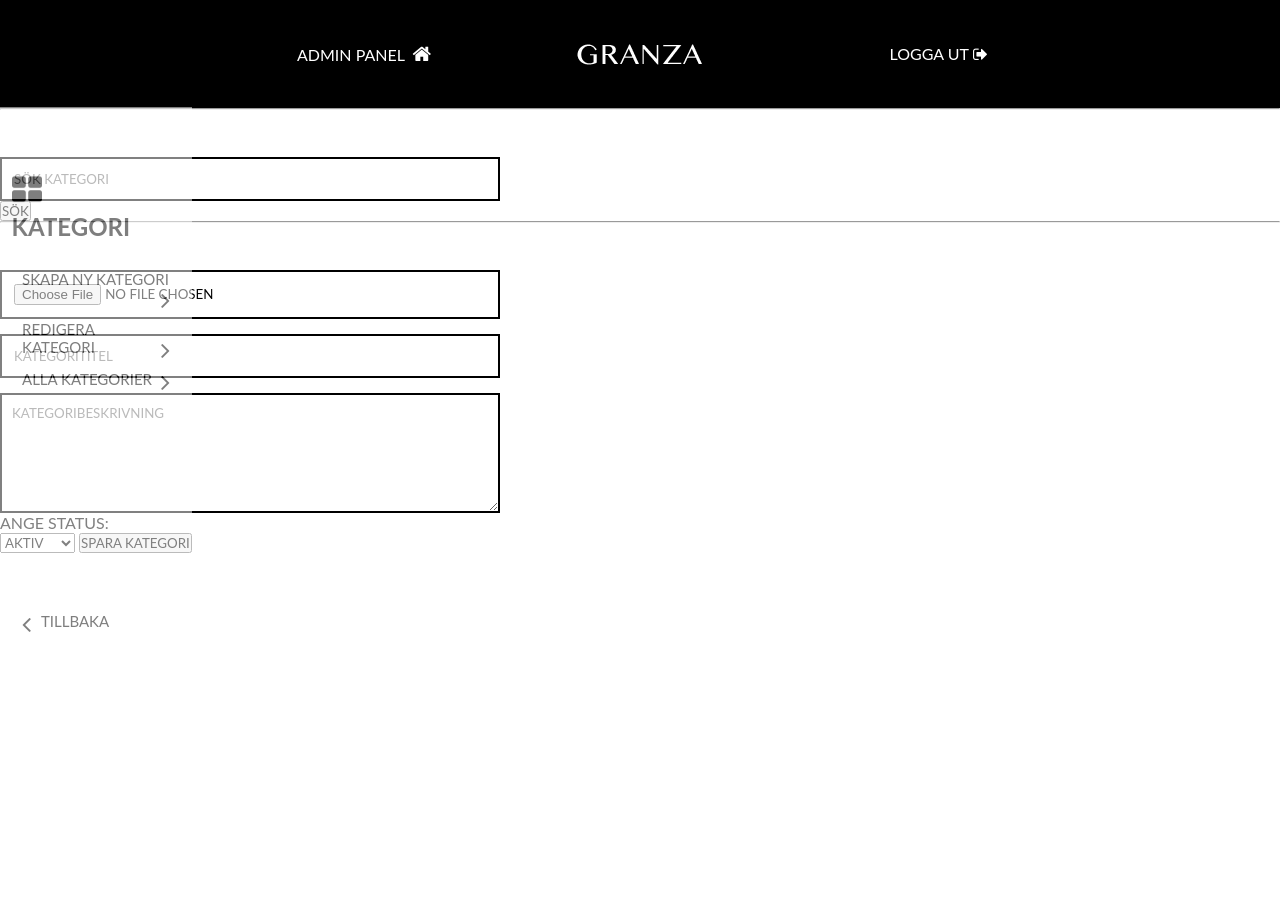
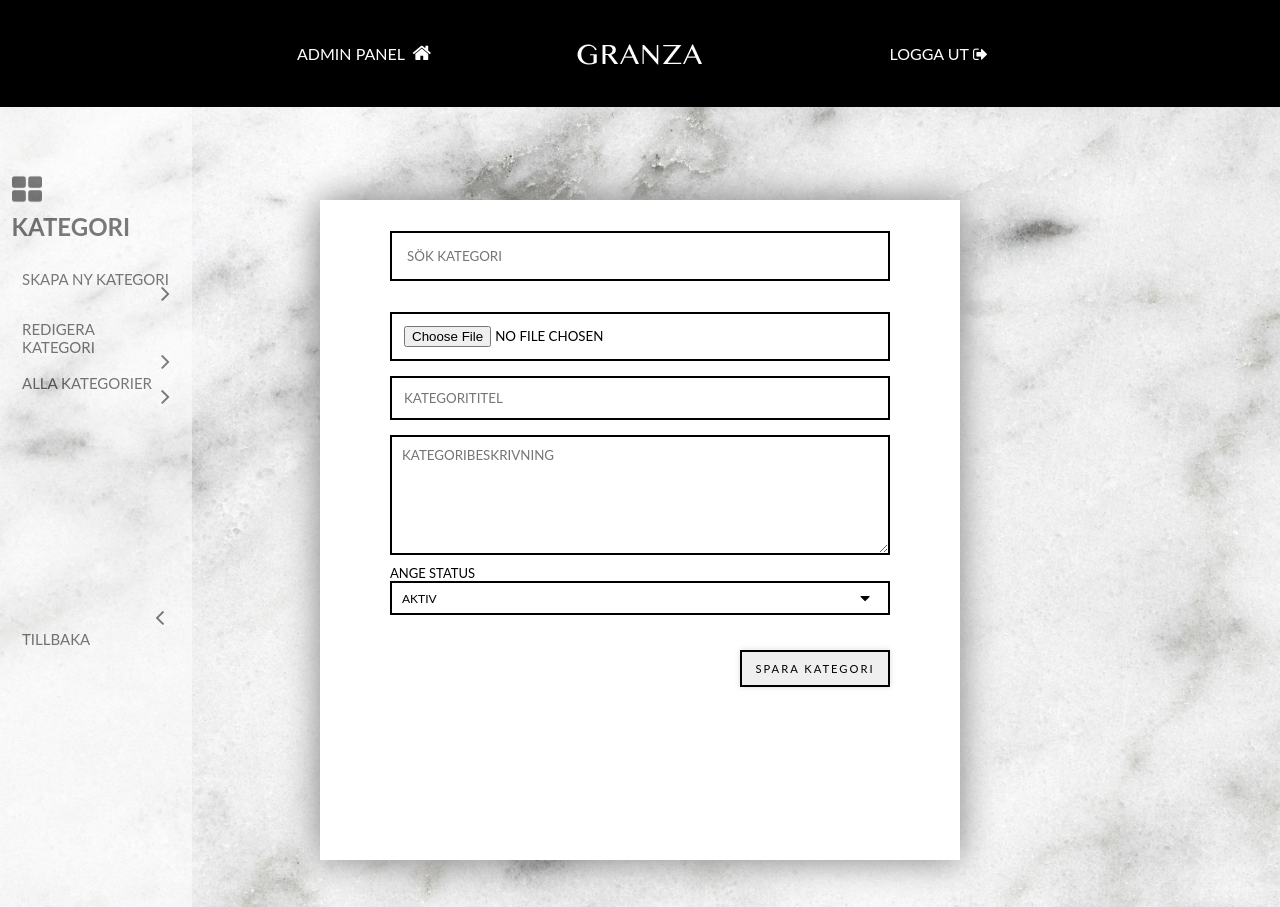
Before and after one commit to nicholkaren/granza, a PHP site: the page made by templates/edit_cat_tpl.php in a window 1280 px wide. Before the commit the page ends 632 px from the top, so only its background shows below. Run offline with PHP 8.4, Linux system fonts and the light colour scheme; the template is opened without the code that fills it, so the values that code supplies are empty.

Commit message:
admin redigera kategori klar

```diff
--- a/controllers/categories_list_controller.php
+++ b/controllers/categories_list_controller.php
@@ -1,4 +1,5 @@
 <?php
+// här hämstas alla kategorier oavsett om dem är aktiva eller inaktiva.
 
 include('meny_controller.php');
 
--- a/controllers/category_controller.php
+++ b/controllers/category_controller.php
@@ -3,7 +3,7 @@ $pagecontent = new stdClass;
 include('meny_controller.php');
 
 if (isset($_GET['id'])) {
-	// SQL för att hämta produkter från en kategori
+	// SQL för att hämta alla kategorier.
 	$sql = "SELECT DISTINCT category.category_id, category.img_url as cat_img,
 			category.description as cat_desc,
 			category.title as cat_title,
@@ -44,7 +44,7 @@ while ($product = $stmt->fetch(PDO::FETCH_ASSOC) ) {
 		$pagecontent->category['img'] = $theLastProduct['cat_img'];
 		$pagecontent->category['desc'] = $theLastProduct['cat_desc'];
 		$pagecontent->category['title'] = $theLastProduct['cat_title'];
-		//spara $product i $theLastProduct för att det skall finnas kvar när while loopen är körd och $product då blir false.
+		//sparar $product i $theLastProduct för att det ska finnas kvar när while loopen är körd och $product då blir false.
 
 
 if (is_null($theLastProduct)) {
--- /dev/null
+++ b/css/admin_edit_cat.css
@@ -0,0 +1,215 @@
+/* Bakgrundsbild - marmor */
+
+img.background {
+    width: 100%;
+    height: 900px;
+    position: relative;
+    z-index: -1;
+}
+
+/*Vit canvas*/
+
+div.edit_cat {
+    position: absolute;
+    top: 25%;
+    right: 0;
+    left: 0;
+    margin-right: auto;
+    margin-left: auto;
+    width: 50%;
+    background-color: white;
+    height: 660px;
+    -moz-box-shadow: 0 0 35px grey;
+    -webkit-box-shadow: 0 0 35px grey;
+    box-shadow: 0 0 35px grey;
+}
+
+/*SUCCESS Feedback på ifall produkten matats in*/
+
+p#p-success {
+    padding-top: 10px;
+    color: limegreen;
+    font-size: 20px;
+}
+
+/*ERROR Feedback på ifall produkten matats in*/
+
+p#p-error {
+    color: red;
+    font-size: 20px;
+}
+
+/*Sid titel*/
+
+h1#add-cat-h1 {
+    position: absolute;
+    top: -15%;
+    right: 0;
+    left: 0;
+    font-size: 40px;
+    padding: 10px;
+    text-align: center;
+    color: white;
+}
+
+/*Sökfältet*/
+
+.container-4 {
+    overflow: hidden;
+    width: 100%;
+    vertical-align: middle;
+    white-space: nowrap;
+}
+
+.container-4 input#search {
+    width: 100%;
+    height: 50px;
+    background: transparent;
+    border: black 2px solid;
+    font-size: 10pt;
+    float: left;
+    color: black;
+    padding-left: 15px;
+}
+
+.container-4 input#search:focus {
+    background: lightgrey;
+}
+
+.container-4 button.icon {
+    border: 2px solid black;
+    border-bottom: 1px solid black;
+    border-top: 1px solid black;
+    background: white;
+    height: 48px;
+    width: 49px;
+    color: black;
+    opacity: 0;
+    font-size: 10pt;
+    margin-top: 16px;
+
+    -webkit-transition: all .55s ease;
+    -moz-transition: all .55s ease;
+    -ms-transition: all .55s ease;
+    -o-transition: all .55s ease;
+    transition: all .55s ease;
+}
+
+.container-4:hover button.icon,
+.container-4:active button.icon,
+.container-4:focus button.icon {
+    outline: green;
+    opacity: 1;
+    margin-left: -50px;
+}
+
+.container-4:hover button.icon:hover {
+    background: white;
+}
+
+/*Produkt bild*/
+
+#cat-pic-div {
+    top: 0;
+    position: absolute;
+    width: 250px;
+    right: 0;
+    margin-right: -33%;
+}
+
+img {
+    max-height: 100%;
+    max-width: 100%;
+}
+
+/*Formuläret - fil, titel, pris*/
+
+form {
+    margin-top: 2.5%;
+    width: 500px;
+}
+
+#update-product {
+    margin-top: 0;
+}
+
+/*Alla inputfält - fil, titel, pris*/
+
+input {
+    padding: 12px;
+    border: solid 2px black;
+    width: 100%;
+    margin-top: 15px;
+    outline: none;
+
+}
+
+/*TEXTRUTA*/
+
+textarea {
+    margin-top: 15px;
+    border: solid 2px black;
+    padding: 10px;
+    width: 100%;
+}
+
+label {
+    margin-top: 2%;
+    margin-bottom: -3%;
+    font-size: 13px;
+    float: left;
+}
+
+/*Ange kategori & status SELECTS*/
+
+div.style_select select {
+    margin-top: 3%;
+    display: inline-block;
+    outline: none;
+    background: transparent;
+    width: 100%;
+    padding: 10px;
+    font-size: 12px;
+    line-height: 1;
+    border-radius: 0;
+    border: black solid 2px;
+    height: 34px;
+    -webkit-appearance: none;
+}
+
+i {
+    margin-left: 90%;
+    margin-top: -5%;
+
+}
+
+/*Spara knapp*/
+
+button.btn_save {
+    float: right;
+    color: black;
+    font-size: 0.7em;
+    margin: 0 auto;
+    margin-top: 7%;
+    display: block;
+    width: 150px;
+    padding: 10px;
+    border: solid black 2px;
+    text-decoration: none;
+    letter-spacing: 2px;
+    -moz-box-shadow: 0 0 35px #dcdcdc;
+    -webkit-box-shadow: 0 0 35px #dcdcdc;
+    box-shadow: 0 0 6px #dcdcdc;
+    transition: all 0.20s linear;
+}
+
+button.btn_save:hover {
+    text-decoration: none;
+    -webkit-transform: scale(1.1);
+    -ms-transform: scale(1.1);
+    transform: scale(1.1);
+    background-color: white;
+    color: white;
+    background-color: black;
+    border: none;
+}
--- a/templates/add_category_tpl.php
+++ b/templates/add_category_tpl.php
@@ -11,7 +11,6 @@
         <h1 id="add-cat-h1">
             <?php echo strtoupper($pagecontent->title); ?>
         </h1>
-
         <?php
         if ($pagecontent->error !== ""){
             echo '<p id="p-error">'.$pagecontent->error.'</p>';
--- a/templates/edit_cat_tpl.php
+++ b/templates/edit_cat_tpl.php
@@ -1,27 +1,34 @@
+<!-- Admin, redigera kategorier-->
 <?php require_once('templates/admin_header.php');?>
 <?php require_once('includes/admin_sidemenu_cat.php');?>
 
-<link type="text/css" href="css/add_category.css" rel="stylesheet">
+<link type="text/css" href="css/admin_edit_cat.css" rel="stylesheet">
 <meta name="viewport" content="width=device-width, initial-scale=1">
 
+<!-- Bakgrundsbild - marmor-->
+<img class="background" src="img/products/big/marble-wallpaper-white.jpg">
+
+<!--Vit cancas-->
+<div align="center">
+    <div class="edit_cat">
+        <!--Sid titel-->
         <h1 id="add-cat-h1">
             <?php echo strtoupper($pagecontent->title); ?>
         </h1>
-<hr>
 
-<?php
+        <?php //Medd ifall ändingarna sparats
 if ($pagecontent->error !== ""){
     echo '<p id="p-error">'.$pagecontent->error.'</p>';
 } else if (isset($_POST['save-cat']) && $pagecontent->error === "") {
-    echo '<p id="p-success">Ändringar sparade!</p>';
+    echo '<p id="p-success">Ändringar sparade <i class="fa fa-check" style="font-size:20px;color:	limegreen"></i> </p>';
 }?>
 
         <form method="post" action="?action=edit-category" id="search-cat" name="search-category">
-    <input type="search" name="cat-search" placeholder="Sök Kategori">
-    <button type="submit" id="search-cat-button">SÖK</button>
+            <div class="container-4">
+                <input type="search" name="cat-search" id="search" placeholder="Sök Kategori">
+                <button type="submit" id="search-cat-button" class="icon"><i class="fa fa-search"></i></button>
+            </div>
         </form>
-
-<hr>
 
         <form method="post" action="?action=update-category&id=<?php echo $pagecontent->category_id;?>" enctype="multipart/form-data" id="create-cat" name="edit-category">
             <div id="cat-pic-div">
@@ -31,16 +38,24 @@ if ($pagecontent->error !== ""){
             <input type="hidden" name="saved-img" value="<?php echo $pagecontent->img_url;?>">
             <input type="text" name="cat[title]" id="cat-title" placeholder="Kategorititel" value="<?php echo $pagecontent->cat_title;?>">
             <textarea form="create-cat" rows="6" cols="50" name="cat[desc]" id="cat-desc" placeholder="Kategoribeskrivning"><?php echo $pagecontent->description;?></textarea>
-    <p>Ange status:</p>
-    <select name="cat[status]">
+
+            <label for="sel_status">Ange status
+            </label>
+            <div class="style_select">
+                <select id="sel_status" name="cat[status]">
                     <option value="active" name="cat[active]">Aktiv</option>
                     <option value="inactive" name="cat[inactive]">Inaktiv</option>
                 </select>
+                <!--IKON PIL NEDÅT-->
+                <i class="fa fa-caret-down" aria-hidden="true"></i>
+            </div>
 
             <!-- FORM TOKEN-->
             <?php echo getTokenField(); ?>
 
 
-    <button type="submit" id="save-cat-button" name="save-cat">Spara kategori</button>
+            <button type="submit" class="btn_save" id="save-cat-button" name="save-cat">Spara kategori</button>
 
         </form>
+    </div>
+</div>
```
Lines whose indentation alone changed are shown as unchanged.
